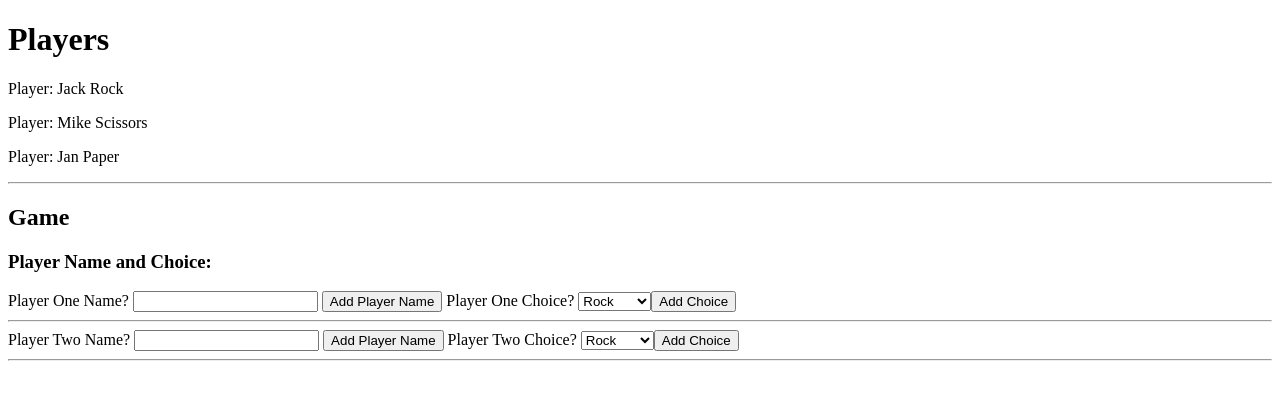
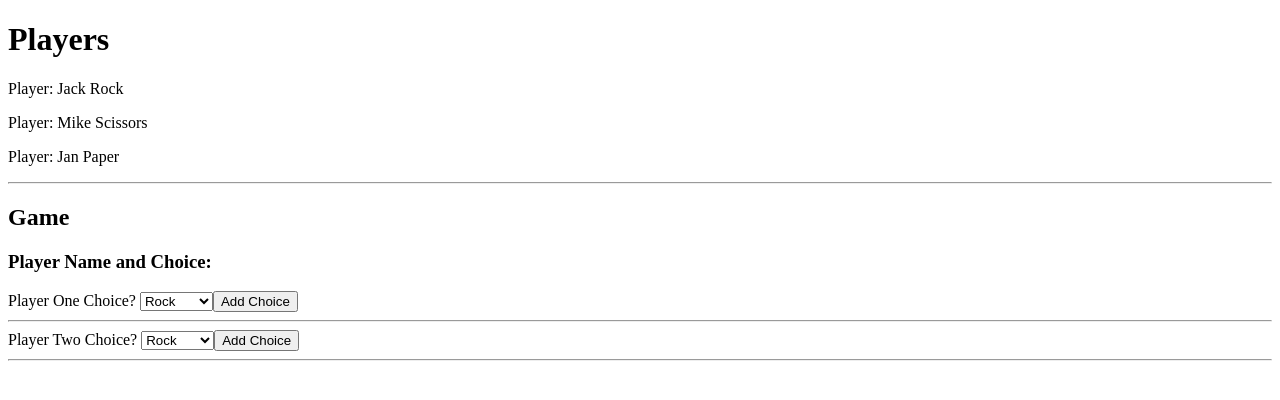
Before and after one commit to Jakubnecessary/WK_3_WHW_Rock_Pape_scissors, a Flask app: page /game in a window 1280 px wide. Shown: the top 400 px of the page. Run offline with Flask 2, Linux system fonts and the light colour scheme.

Commit message:
refactoring html to lose name

```diff
--- a/templates/index.html
+++ b/templates/index.html
@@ -20,9 +20,9 @@
         <form class="game-form">
         <form action="/home" method="post">
 
-        <label for="player_1_name">Player One Name?</label>
+        <!-- <label for="player_1_name">Player One Name?</label>
             <input type="text" name="player_1_name" id="player_1_name">
-            <input type="submit" value="Add Player Name">
+            <input type="submit" value="Add Player Name"> -->
 
             <label for="player_1_choice">Player One Choice?</label>
                 <select name="choice_1" id="player_1_choice">
@@ -32,9 +32,9 @@
                     <input type="submit" value="Add Choice">
                     <hr>
 
-                        <label for="player_2_name">Player Two Name?</label>
+                        <!-- <label for="player_2_name">Player Two Name?</label>
                         <input type="text" name="player_2_name" id="player_2_name">
-                        <input type="submit" value="Add Player Name">
+                        <input type="submit" value="Add Player Name"> -->
 
                     <label for="player_2_choice">Player Two Choice?</label>
                         <select name="player_2_choice" id="player_2_choice">
@@ -54,7 +54,7 @@
 
             </p>
         </section>
-        {% endfor %}
+    {% endfor %}
 
 
 </body>
```
